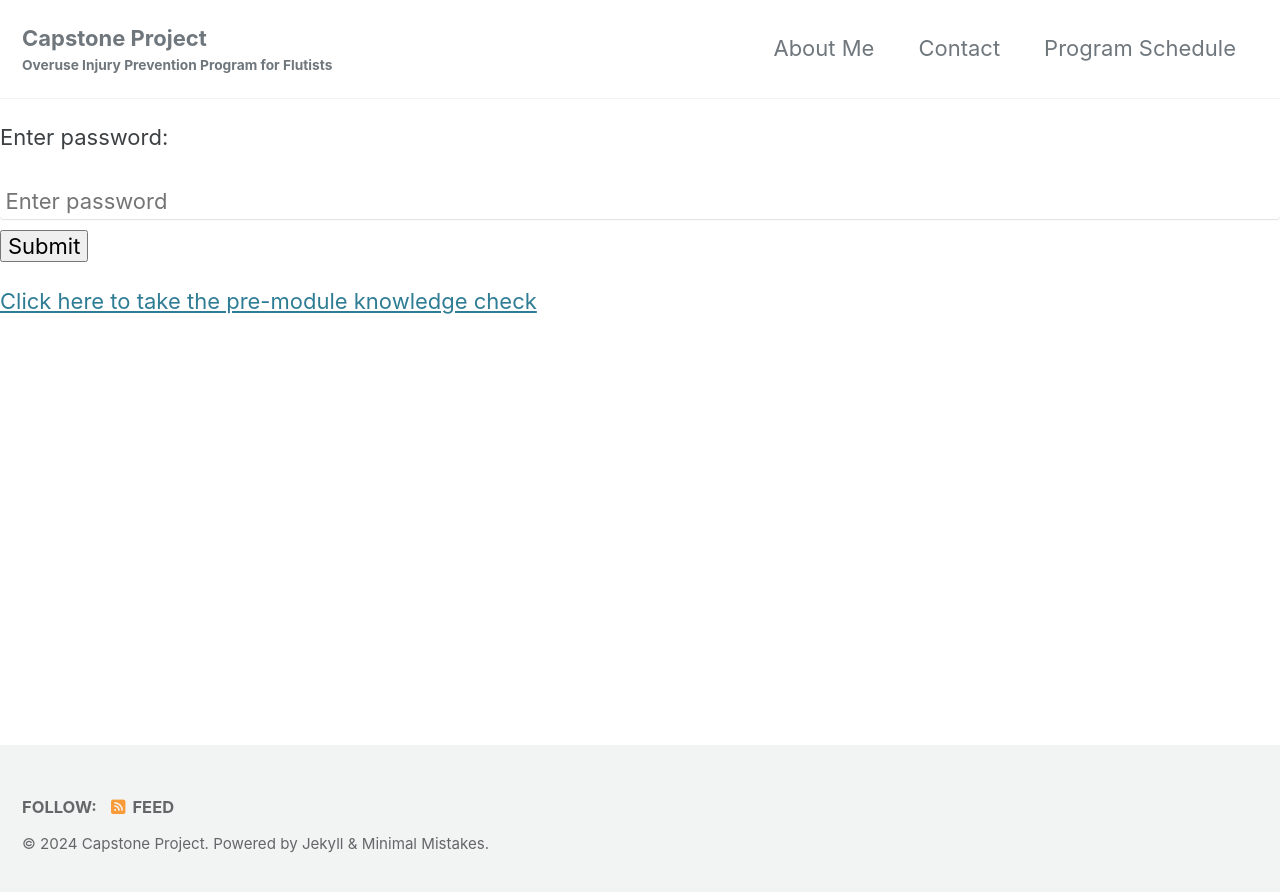
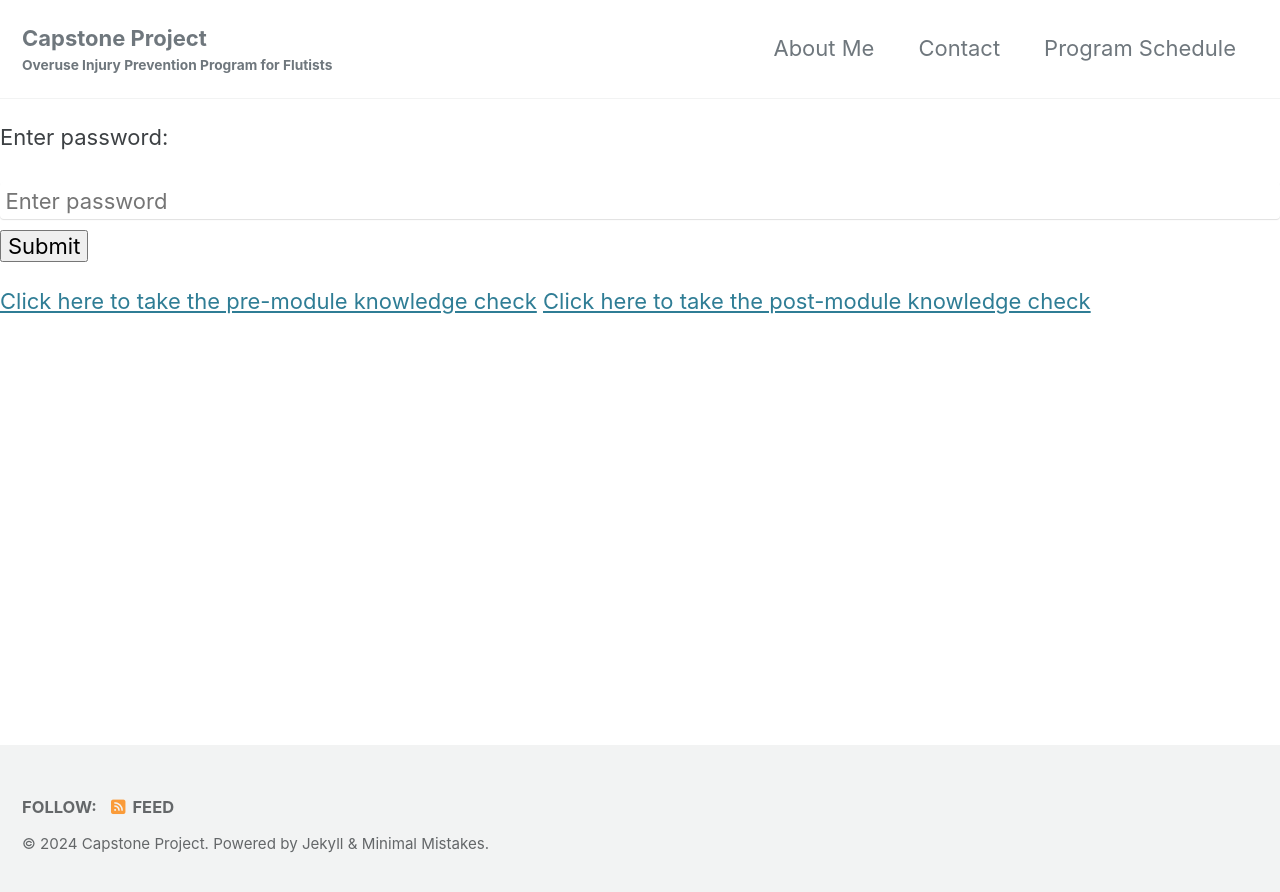
Before and after one commit to jkimOTD/old_site, a Jekyll site: the page built from Module2.md, in a window 1280 px wide. Shown: the top 892 px of the page. Built offline with Jekyll 4.4.1, drawn with Linux system fonts in a browser that asks for light colours; cached includes are drawn as plain includes; our own code applies the rules of GitHub Pages for plain Markdown files.

Commit message:
Update Module2.md

```diff
--- a/Module2.md
+++ b/Module2.md
@@ -92,3 +92,4 @@
 </html>
 
 [Click here to take the pre-module knowledge check](https://forms.gle/iZ6csX2B61TStuqVA)
+[Click here to take the post-module knowledge check](https://forms.gle/JvQD3g5iVhB9Zujd6)
```
